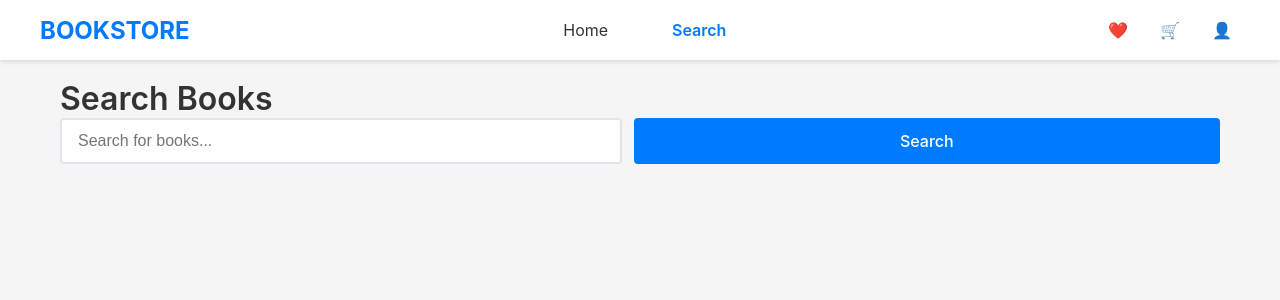
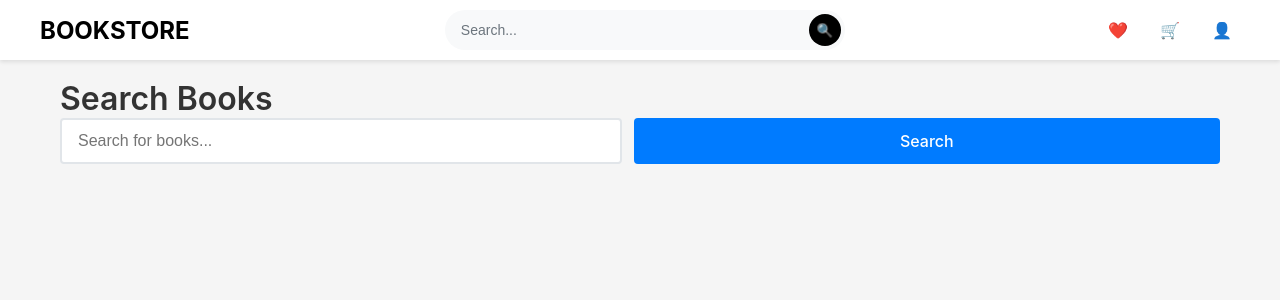
Before and after one commit to Veres-t/Bookstore, a React (Vite) app: page /search in a window 1280 px wide. Shown: the top 300 px of the page. Built offline with nearby package versions, Linux system fonts and the light colour scheme.

Commit message:
changing the basic styles

```diff
--- a/src/components/Layout/Layout.tsx
+++ b/src/components/Layout/Layout.tsx
@@ -1,6 +1,6 @@
 // components/Layout/Layout.tsx
-import React from 'react';
-import { Link, useLocation } from 'react-router-dom';
+import React, { useState } from 'react';
+import { Link, useNavigate } from 'react-router-dom';
 import { useSelector } from 'react-redux';
 import styled from 'styled-components';
 import { getTotalItems, getFavoritesCount } from '../../store/selectors';
@@ -11,23 +11,41 @@ export interface LayoutProps {
 }
 
 export const Layout: React.FC<LayoutProps> = ({ children }) => {
+  const [searchQuery, setSearchQuery] = useState('');
+  const navigate = useNavigate();
   const totalCartItems = useSelector((state: RootState) => getTotalItems(state));
   const favoritesCount = useSelector((state: RootState) => getFavoritesCount(state));
-  const location = useLocation();
+
+  const handleSearch = () => {
+    if (searchQuery.trim()) {
+      navigate(`/search?q=${encodeURIComponent(searchQuery)}`);
+      setSearchQuery('');
+    }
+  };
+
+  const handleKeyPress = (e: React.KeyboardEvent) => {
+    if (e.key === 'Enter') {
+      handleSearch();
+    }
+  };
 
   return (
     <Container>
       <Header>
         <Nav>
           <Logo to="/">BOOKSTORE</Logo>
-          <NavLinks>
-            <NavLink to="/" $isActive={location.pathname === '/'}>
-              Home
-            </NavLink>
-            <NavLink to="/search" $isActive={location.pathname === '/search'}>
-              Search
-            </NavLink>
-          </NavLinks>
+          <SearchContainer>
+            <SearchInput
+              type="text"
+              placeholder="Search..."
+              value={searchQuery}
+              onChange={(e) => setSearchQuery(e.target.value)}
+              onKeyPress={handleKeyPress}
+            />
+            <SearchButton onClick={handleSearch}>
+              🔍
+            </SearchButton>
+          </SearchContainer>
           <UserActions>
             <ActionLink to="/favorites">
               ❤️ {favoritesCount > 0 && <Count>{favoritesCount}</Count>}
@@ -35,7 +53,7 @@ export const Layout: React.FC<LayoutProps> = ({ children }) => {
             <ActionLink to="/cart">
               🛒 {totalCartItems > 0 && <Count>{totalCartItems}</Count>}
             </ActionLink>
-            <ActionLink to="/signin">👤</ActionLink>
+            <ActionLink to="/account">👤</ActionLink>
           </UserActions>
         </Nav>
       </Header>
@@ -67,37 +85,77 @@ const Nav = styled.nav`
   height: 60px;
   max-width: 1200px;
   margin: 0 auto;
+  gap: 20px;
+
+  @media (max-width: 768px) {
+    gap: 12px;
+    height: 50px;
+  }
 `;
 
 const Logo = styled(Link)`
   font-size: 24px;
   font-weight: bold;
-  color: #007bff;
+  color: #000000; /* Изменили на черный */
   text-decoration: none;
+  white-space: nowrap;
 
   &:hover {
-    color: #0056b3;
+    color: #333333; /* Темно-серый при hover */
+  }
+
+  @media (max-width: 768px) {
+    font-size: 20px;
   }
 `;
 
-const NavLinks = styled.div`
+const SearchContainer = styled.div`
   display: flex;
-  gap: 32px;
+  align-items: center;
+  background: #f8f9fa;
+  border-radius: 20px;
+  padding: 4px;
+  flex: 1;
+  max-width: 400px;
+  margin: 0 20px;
 
   @media (max-width: 768px) {
-    gap: 16px;
+    max-width: 200px;
+    margin: 0 10px;
+  }
+
+  @media (max-width: 480px) {
+    max-width: 150px;
   }
 `;
 
-const NavLink = styled(Link)<{ $isActive: boolean }>`
-  color: ${props => props.$isActive ? '#007bff' : '#333'};
-  text-decoration: none;
-  font-weight: ${props => props.$isActive ? '600' : '400'};
-  padding: 8px 16px;
-  border-radius: 4px;
+const SearchInput = styled.input`
+  border: none;
+  background: transparent;
+  padding: 8px 12px;
+  flex: 1;
+  outline: none;
+  font-size: 14px;
+
+  &::placeholder {
+    color: #6c757d;
+  }
+`;
+
+const SearchButton = styled.button`
+  border: none;
+  background: #000000; /* Изменили на черный */
+  color: white;
+  border-radius: 50%;
+  width: 32px;
+  height: 32px;
+  display: flex;
+  align-items: center;
+  justify-content: center;
+  cursor: pointer;
 
   &:hover {
-    background-color: #f8f9fa;
+    background: #333333; /* Темно-серый при hover */
   }
 `;
 
@@ -105,6 +163,11 @@ const UserActions = styled.div`
   display: flex;
   gap: 16px;
   align-items: center;
+  white-space: nowrap;
+
+  @media (max-width: 480px) {
+    gap: 8px;
+  }
 `;
 
 const ActionLink = styled(Link)`
@@ -123,7 +186,7 @@ const Count = styled.span`
   position: absolute;
   top: -5px;
   right: -5px;
-  background-color: #007bff;
+  background-color: #000000; /* Изменили на черный */
   color: white;
   border-radius: 50%;
   width: 18px;
--- a/src/pages/HomePage/HomePage.tsx
+++ b/src/pages/HomePage/HomePage.tsx
@@ -1,10 +1,12 @@
 // pages/HomePage/HomePage.tsx
 import React, { useEffect } from 'react';
 import { useDispatch, useSelector } from 'react-redux';
-import { Heading, Button, Card } from '../../components';
+import { Link } from 'react-router-dom';
+import { Heading, Card, StarRating } from '../../components';
 import { fetchNewReleasesStart } from '../../store/slices/booksSlice';
-import { getNewReleases, getBooksLoading } from '../../store/selectors/booksSelectors';
+import { getNewReleases, getBooksLoading } from '../../store/selectors';
 import type { RootState } from '../../store';
+import styled from 'styled-components';
 
 export const HomePage: React.FC = () => {
   const dispatch = useDispatch();
@@ -15,23 +17,172 @@ export const HomePage: React.FC = () => {
     dispatch(fetchNewReleasesStart());
   }, [dispatch]);
 
+  if (loading) {
+    return <Loading>Loading...</Loading>;
+  }
+
   return (
-    <div>
-      <Heading level={1}>New Releases</Heading>
-      {loading ? (
-        <div>Loading...</div>
-      ) : (
-        <div>
-          {newReleases.map(book => (
-            <Card key={book.isbn13} padding="medium">
-              <h3>{book.title}</h3>
-              <p>{book.subtitle}</p>
-              <p>Price: {book.price}</p>
-              <Button variant="primary">View Details</Button>
-            </Card>
-          ))}
-        </div>
-      )}
-    </div>
+    <Container>
+      <Heading level={1}>NEW RELEASES BOOKS</Heading>
+
+      <BooksGrid>
+        {newReleases.slice(0, 12).map(book => (
+          <BookCard key={book.isbn13} padding="medium">
+            <BookImage
+              src={book.image || 'https://via.placeholder.com/200x250/cccccc/969696?text=No+Image'}
+              alt={book.title}
+              onError={(e) => {
+                e.currentTarget.src = 'https://via.placeholder.com/200x250/cccccc/969696?text=No+Image';
+              }}
+            />
+            <BookInfo>
+              <BookTitle to={`/books/${book.isbn13}`}>
+                {book.title || 'Untitled Book'}
+              </BookTitle>
+              <BookSubtitle>{book.subtitle || ''}</BookSubtitle>
+              <BookAuthors>{book.authors || 'Unknown authors'}</BookAuthors>
+              <RatingPriceContainer>
+                <StarRating rating={Math.floor(parseFloat(book.rating ?? '0'))} />
+                <BookPrice>{book.price || '$0.00'}</BookPrice>
+              </RatingPriceContainer>
+            </BookInfo>
+          </BookCard>
+        ))}
+      </BooksGrid>
+
+      <PaginationContainer>
+        <PageButton $active={true}>1</PageButton>
+        <PageButton>2</PageButton>
+        <PageButton>3</PageButton>
+        <PageButton>→</PageButton>
+      </PaginationContainer>
+    </Container>
   );
 };
+
+// Styled components
+const Container = styled.div`
+  padding: 20px;
+  max-width: 1200px;
+  margin: 0 auto;
+`;
+
+const Loading = styled.div`
+  text-align: center;
+  padding: 40px;
+  font-size: 18px;
+`;
+
+const BooksGrid = styled.div`
+  display: grid;
+  grid-template-columns: repeat(4, 1fr);
+  gap: 24px;
+  margin: 24px 0;
+
+  @media (max-width: 1024px) {
+    grid-template-columns: repeat(3, 1fr);
+  }
+
+  @media (max-width: 768px) {
+    grid-template-columns: repeat(2, 1fr);
+    gap: 16px;
+  }
+
+  @media (max-width: 480px) {
+    grid-template-columns: 1fr;
+  }
+`;
+
+const BookCard = styled(Card)`
+  display: flex;
+  flex-direction: column;
+  height: 100%;
+  transition: transform 0.2s ease, box-shadow 0.2s ease;
+
+  &:hover {
+    transform: translateY(-4px);
+    box-shadow: 0 8px 24px rgba(0, 0, 0, 0.12);
+  }
+`;
+
+const BookImage = styled.img`
+  width: 100%;
+  height: 200px;
+  object-fit: cover;
+  border-radius: 4px;
+  margin-bottom: 12px;
+`;
+
+const BookInfo = styled.div`
+  flex: 1;
+  display: flex;
+  flex-direction: column;
+`;
+
+const BookTitle = styled(Link)`
+  font-size: 16px;
+  font-weight: 600;
+  color: #333;
+  margin-bottom: 4px;
+  line-height: 1.3;
+  display: -webkit-box;
+  -webkit-line-clamp: 2;
+  -webkit-box-orient: vertical;
+  overflow: hidden;
+
+  &:hover {
+    color: #007bff;
+  }
+`;
+
+const BookSubtitle = styled.p`
+  font-size: 14px;
+  color: #666;
+  margin-bottom: 8px;
+  line-height: 1.3;
+  display: -webkit-box;
+  -webkit-line-clamp: 2;
+  -webkit-box-orient: vertical;
+  overflow: hidden;
+`;
+
+const BookAuthors = styled.p`
+  font-size: 14px;
+  color: #888;
+  margin-bottom: 12px;
+  font-style: italic;
+`;
+
+const RatingPriceContainer = styled.div`
+  display: flex;
+  justify-content: space-between;
+  align-items: center;
+  margin-top: auto;
+`;
+
+const BookPrice = styled.span`
+  font-size: 18px;
+  font-weight: 600;
+  color: #007bff;
+`;
+
+const PaginationContainer = styled.div`
+  display: flex;
+  justify-content: center;
+  gap: 8px;
+  margin-top: 32px;
+`;
+
+const PageButton = styled.button<{ $active?: boolean }>`
+  padding: 8px 16px;
+  border: 1px solid ${props => props.$active ? '#007bff' : '#ddd'};
+  background-color: ${props => props.$active ? '#007bff' : 'white'};
+  color: ${props => props.$active ? 'white' : '#333'};
+  border-radius: 4px;
+  cursor: pointer;
+
+  &:hover {
+    background-color: ${props => props.$active ? '#0056b3' : '#f8f9fa'};
+    border-color: ${props => props.$active ? '#0056b3' : '#007bff'};
+  }
+`;
```
